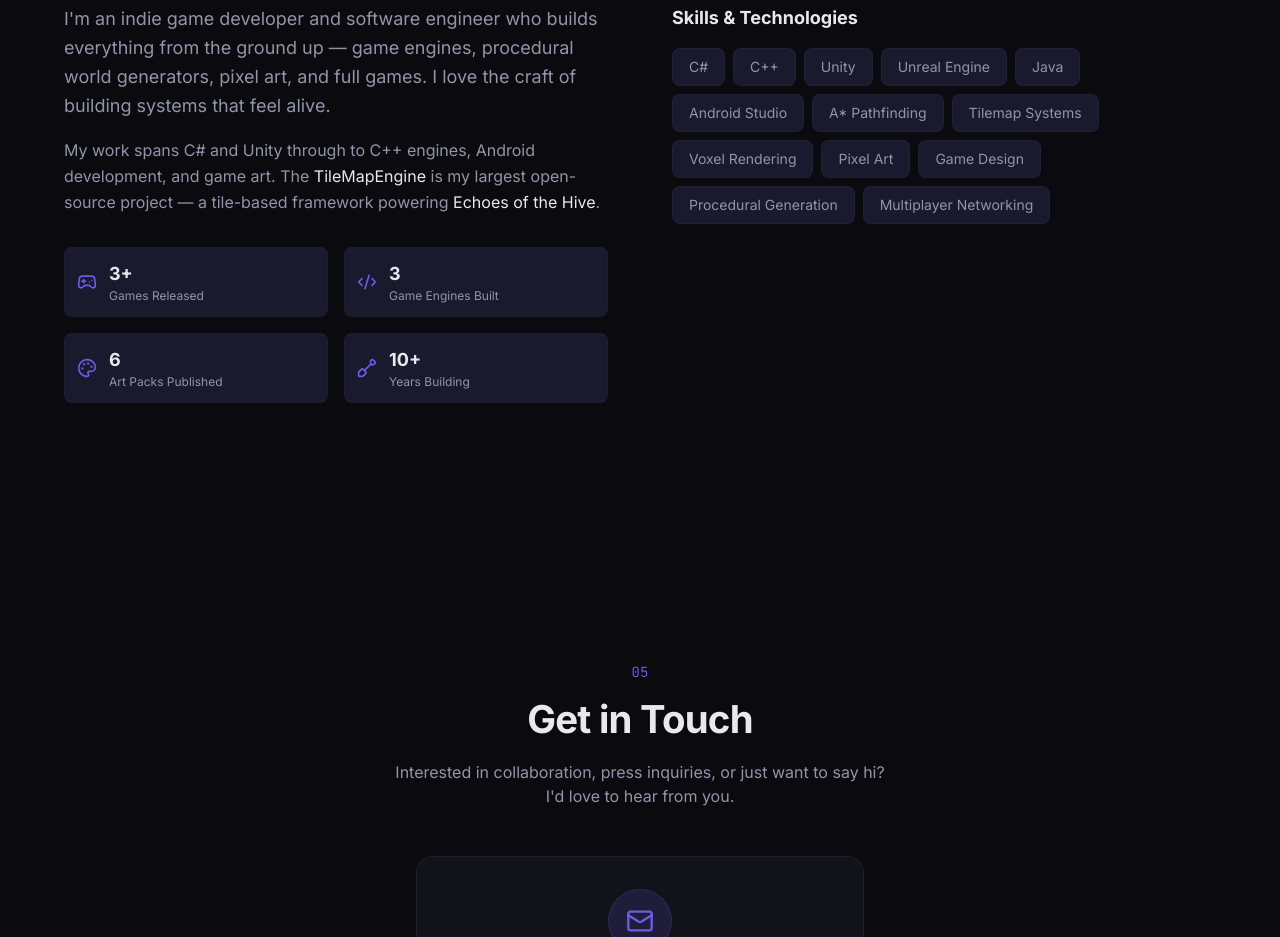
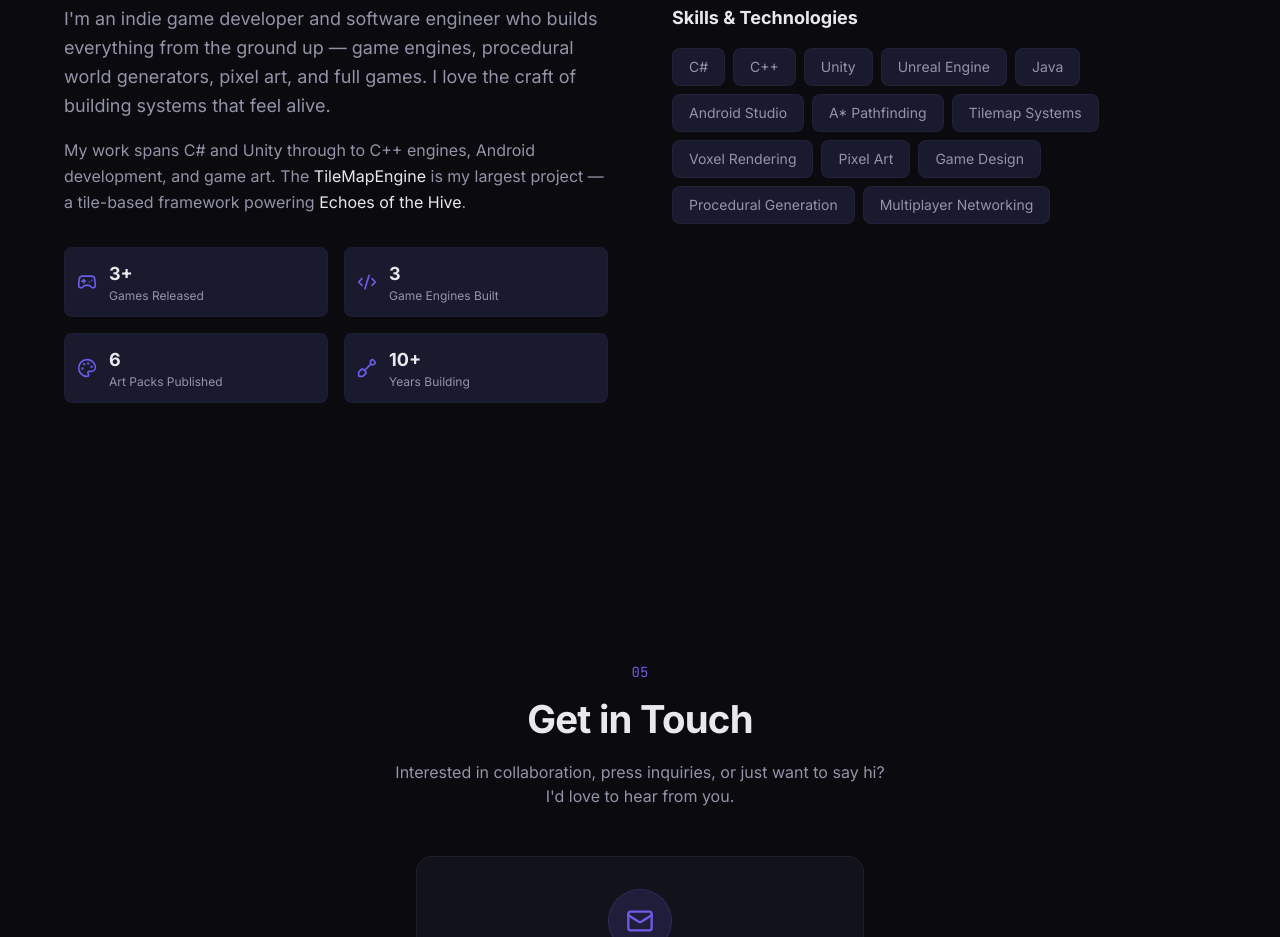
Before and after one commit to SSpiderlxx/leon-twemlow-portfolio, a React (Vite) app: page / in a window 1280 px wide. Shown: the part 4560-5497 px from the top of the page. Built offline with nearby package versions, Linux system fonts and the light colour scheme.

Commit message:
Fix About section: TileMapEngine is not open source

```diff
--- a/src/components/About.jsx
+++ b/src/components/About.jsx
@@ -57,7 +57,7 @@ export default function About() {
               My work spans C# and Unity through to C++ engines, Android
               development, and game art. The{' '}
               <span className="text-text-primary">TileMapEngine</span> is my
-              largest open-source project — a tile-based framework powering
+              largest project — a tile-based framework powering
               <span className="text-text-primary"> Echoes of the Hive</span>.
             </p>
 
```
